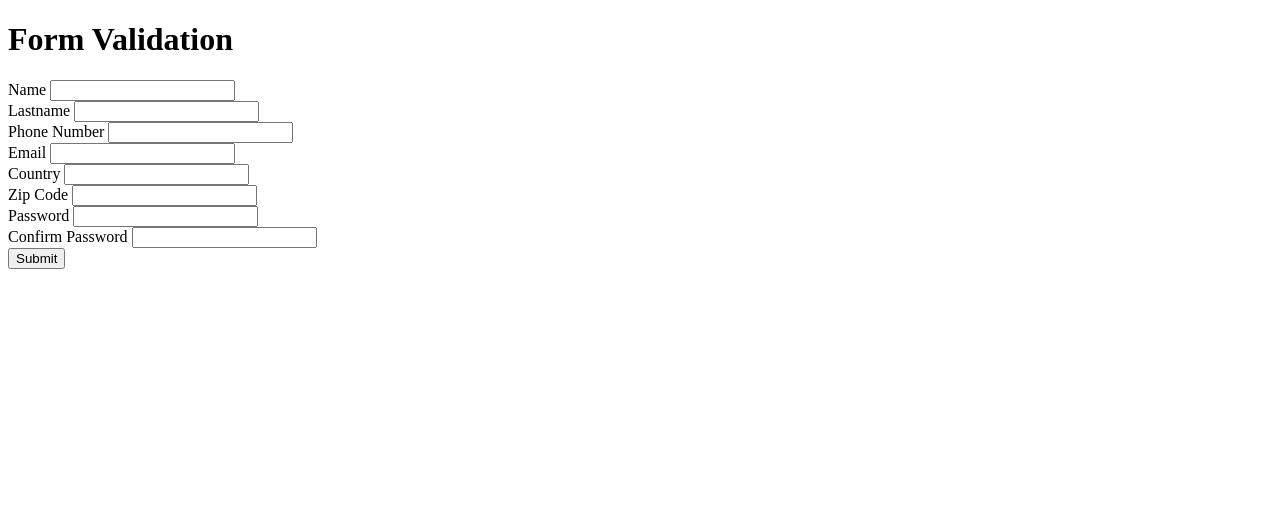
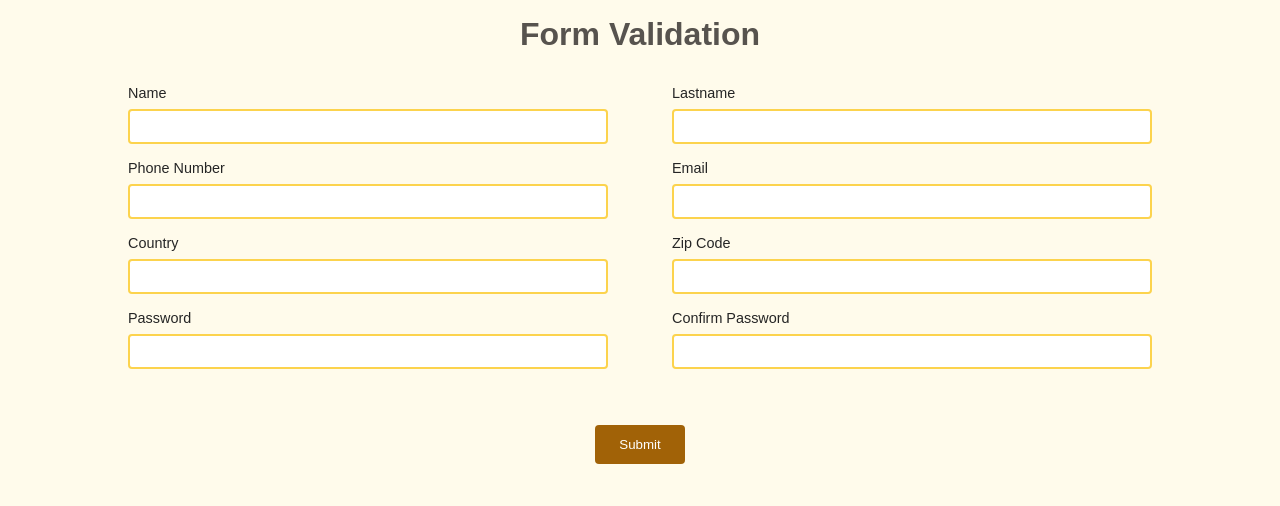
Before and after one commit to volkankarakaya/form-validation-with-js, a plain HTML site: page index.html in a window 1280 px wide. Drawn offline with Linux system fonts and the light colour scheme.

Commit message:
add style to form

```diff
--- a/index.html
+++ b/index.html
@@ -5,6 +5,7 @@
     <meta http-equiv="X-UA-Compatible" content="IE=edge" />
     <meta name="viewport" content="width=device-width, initial-scale=1.0" />
     <script src="app.js" defer></script>
+    <link rel="stylesheet" href="style.css">
     <title>Form Validation</title>
   </head>
   <body>
@@ -43,7 +44,10 @@
         <label for="confirm-password">Confirm Password</label>
         <input type="password" id="confirm-password"/>
       </div>
-      <button type="submit">Submit</button>
+      <div class="form-item btn-container">
+        <button type="submit">Submit</button>
+      </div>
+
     </form>
   </body>
 </html>
--- /dev/null
+++ b/style.css
@@ -0,0 +1,61 @@
+*{
+    box-sizing: border-box;
+    padding: 0px;
+    margin: 0px;
+    font-family: sans-serif;
+    background-color: #fffbeb;
+    color:#57534e;
+}
+
+h1{
+    margin: 16px auto 32px auto ;
+    text-align: center;
+}
+
+form{
+    width: 80%;
+    margin: auto;
+    display: grid;
+    grid-template-columns: 1fr 1fr;
+    grid-template-rows: repeat(4,1fr) 2fr;
+    column-gap: 64px;
+    row-gap: 16px;
+}
+
+.form-item{
+    display: flex;
+    flex-direction: column;
+    width: 100%;
+    gap: 8px;
+}
+
+label{
+    font-size: 0.9rem;
+    color: rgb(37, 37, 37);
+}
+
+input{
+    padding: 8px 16px;
+    border: 2px solid #fcd34d;
+    background: white;
+    border-radius: 4px;
+}
+
+.btn-container{
+    display: flex;
+    align-items: center;
+    justify-content: center;
+    width: 100%;
+
+    grid-row:5/6;
+    grid-column: 1/3;
+
+}
+
+button{
+    padding: 12px 24px;
+    background: #a16207;
+    color: white;
+    border: none;
+    border-radius: 4px;
+}
```
